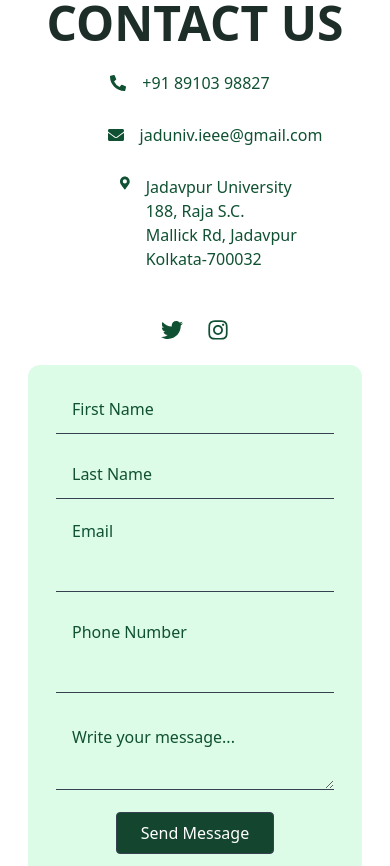
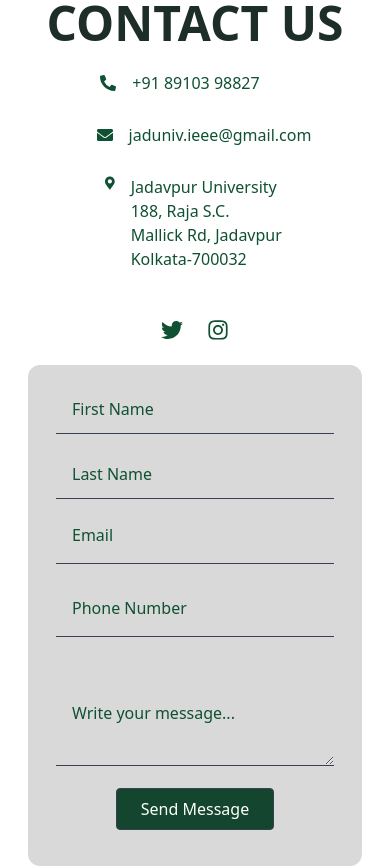
Before and after one commit to akash0708/SocioAI, a React (Vite) app: page / in a window 390 px wide. Shown: the part 6840-7706 px from the top of the page. Built offline with nearby package versions, Linux system fonts and the light colour scheme; no server answers.

Commit message:
Update Contact.jsx

```diff
--- a/src/components/Contact.jsx
+++ b/src/components/Contact.jsx
@@ -54,15 +54,15 @@
             CONTACT US
           </h1>
           <div className="space-y-7 w-full max-w-[340px] mx-auto md:mx-0 lg:text-[16px]">
-            <div className="flex items-center justify-center md:justify-start mr-[10px] md:mr-0 ">
+            <div className="flex items-center justify-center md:justify-start mr-[30px] md:mr-0 ">
               <FaPhoneAlt className="mr-4" />
               <a href="tel:+918910398827">+91 89103 98827</a>
             </div>
-            <div className="flex items-center justify-center md:justify-start ml-[40px] md:ml-0 ">
+            <div className="flex items-center justify-center md:justify-start ml-[18px] md:ml-0 ">
               <FaEnvelope className="mr-4" />
               <a href="mailto:jaduniv.ieee@gmail.com">jaduniv.ieee@gmail.com</a>
             </div>
-            <div className="flex items-start justify-center md:justify-start ml-[92px] md:ml-0 w-[180px] md:w-auto  ">
+            <div className="flex items-start justify-center md:justify-start mx-auto md:ml-0 w-[180px] md:w-auto  ">
               <FaMapMarkerAlt className="mr-4" />
               <span>
                 Jadavpur University
@@ -78,7 +78,7 @@
             <FaInstagram className="hover:text-gray-500 text-[22px]" />
           </div>
         </div>
-        <div className="w-full lg:w-[55%] bg-green-100 py-5 px-7 lg:mt-[25px] rounded-xl">
+        <div className="w-full lg:w-[55%] bg-[#D9D9D9] py-5 px-7 lg:mt-[25px] rounded-xl">
           <form onSubmit={handleSubmit}>
             <div className="grid grid-cols-1 md:grid-cols-2 gap-4 mb-2">
               <input
@@ -107,7 +107,7 @@
                 value={formData.email}
                 onChange={handleChange}
                 placeholder="Email"
-                className="p-4 pt-3 pb-12 bg-transparent border-b border-gray-700 focus:outline-none placeholder:text-[#0F5132]"
+                className="p-4  md:mb-8 bg-transparent border-b border-gray-700 focus:outline-none placeholder:text-[#0F5132]"
                 required
               />
               <input
@@ -116,7 +116,7 @@
                 value={formData.phone}
                 onChange={handleChange}
                 placeholder="Phone Number"
-                className="p-4 pt-3 pb-12 bg-transparent border-b border-gray-700 focus:outline-none placeholder:text-[#0F5132]"
+                className="p-4  mb-8 bg-transparent border-b border-gray-700 focus:outline-none placeholder:text-[#0F5132]"
                 required
               />
             </div>
```
